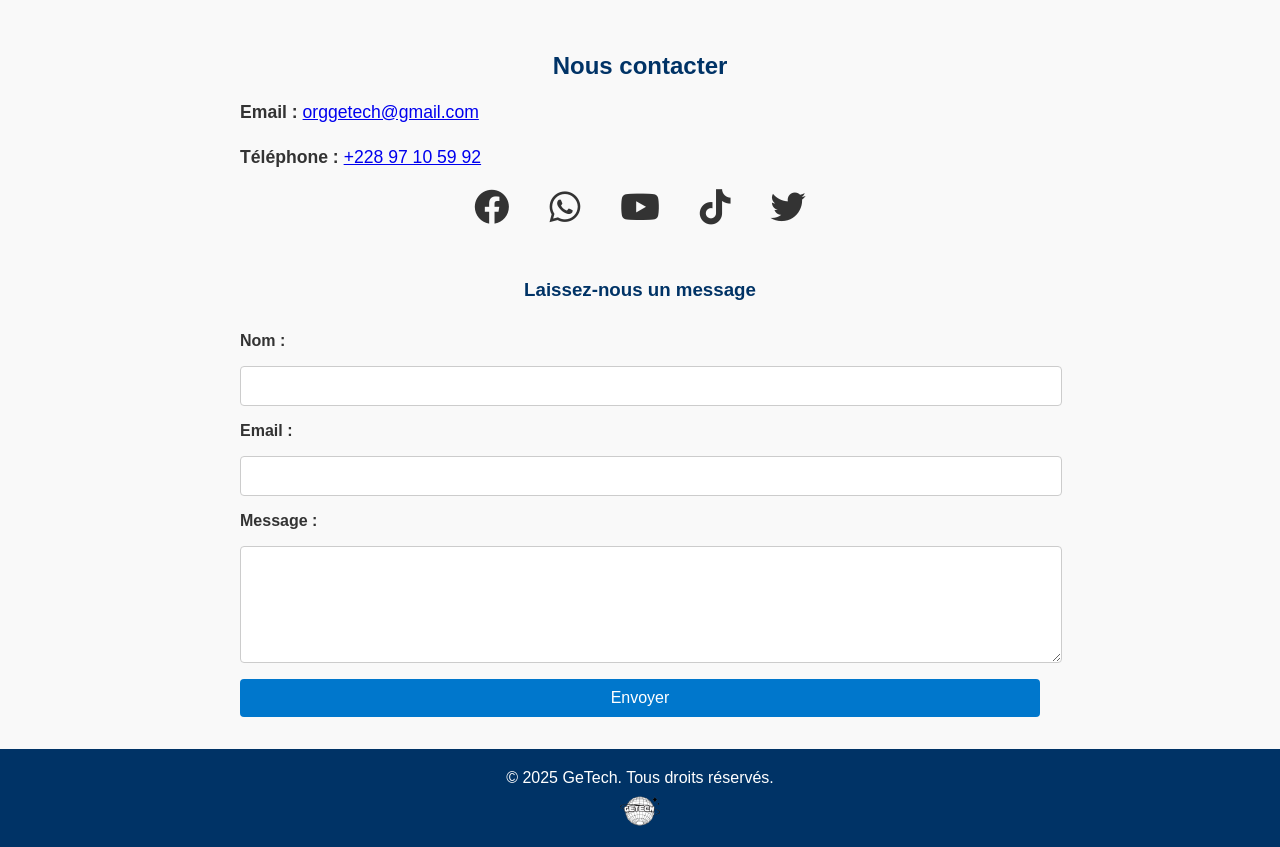
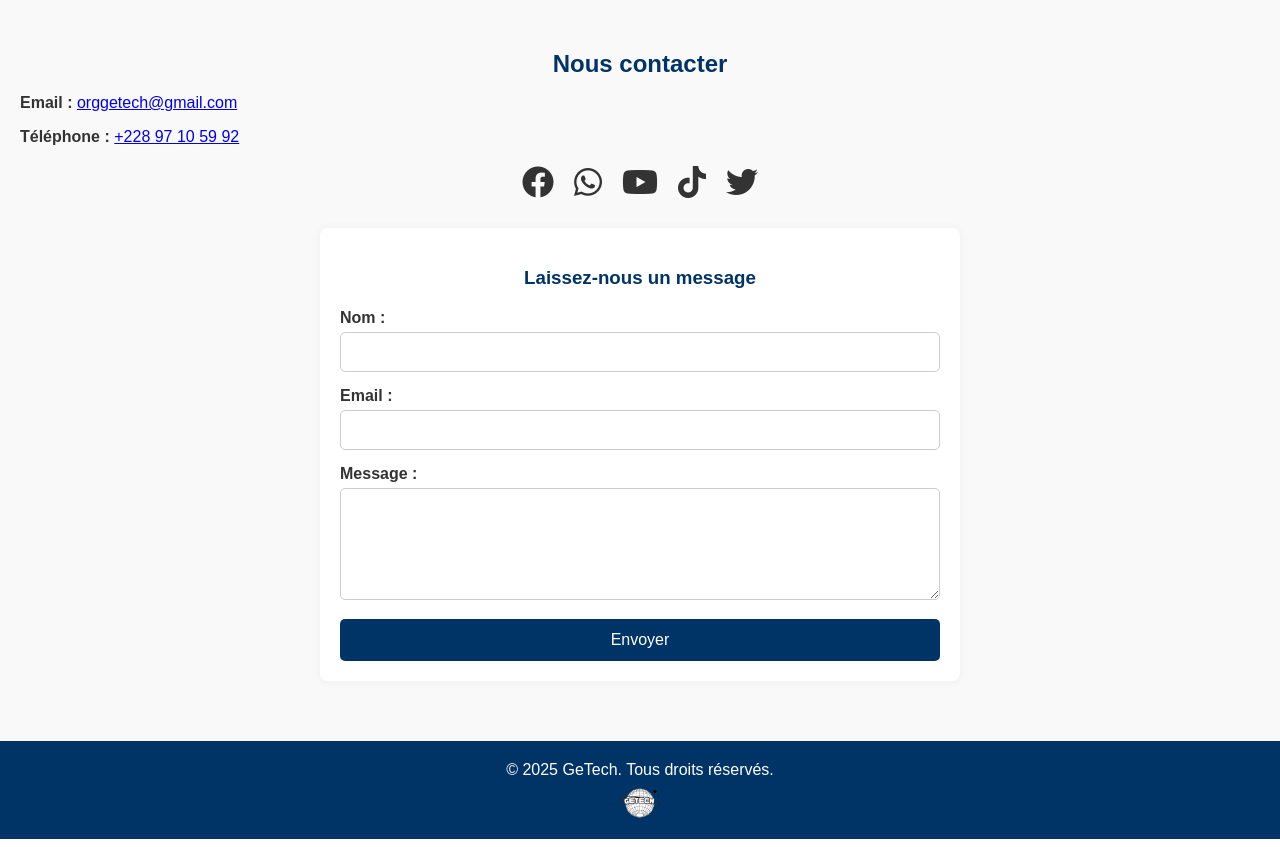
Before and after one commit to getech-team/getech, a PHP site: page /contacts.html in a window 1280 px wide. Shown: the part 108-955 px from the top of the page. Run offline with PHP 8.4, Linux system fonts and the light colour scheme.

Commit message:
Update styles.css

```diff
--- a/styles.css
+++ b/styles.css
@@ -144,62 +144,58 @@ footer p {
     }
 }
 
-        .contacts {
-            max-width: 800px;
-            margin: 0 auto;
-            padding: 2rem;
+/* Formulaire de contact */
+.contact-form {
+    max-width: 600px;
+    margin: 30px auto;
+    padding: 20px;
+    background-color: white;
+    border-radius: 8px;
+    box-shadow: 0 0 10px rgba(0, 0, 0, 0.05);
 }
 
-        .contacts h2 {
+.contact-form h3 {
     text-align: center;
-            margin-bottom: 1rem;
-        }
-
-        .contacts p, .contacts a {
-            font-size: 1.1rem;
-            line-height: 1.6;
-        }
-
-        .social-icons {
-            text-align: center;
-            margin: 1rem 0;
-        }
-
-        .social-icons a {
-            margin: 0 10px;
-            color: #333;
-        }
-
-        .contact-form {
-            display: flex;
-            flex-direction: column;
-            gap: 1rem;
-            margin-top: 2rem;
+    margin-bottom: 20px;
+    color: #003366;
 }
 
 .contact-form label {
+    display: block;
+    margin-bottom: 5px;
     font-weight: bold;
+    color: #333;
 }
 
 .contact-form input,
 .contact-form textarea {
+    width: 100%;
     padding: 10px;
+    margin-bottom: 15px;
     border: 1px solid #ccc;
-            border-radius: 4px;
-            font-size: 1rem;
-            width: 100%;
+    border-radius: 5px;
+    font-family: inherit;
+    font-size: 16px;
+    box-sizing: border-box;
+}
+
+.contact-form textarea {
+    resize: vertical;
 }
 
 .contact-form button {
-            padding: 10px;
-            background-color: #0077cc;
+    display: block;
+    width: 100%;
+    background-color: #003366;
     color: white;
     border: none;
-            border-radius: 4px;
-            font-size: 1rem;
+    padding: 12px;
+    font-size: 16px;
+    border-radius: 5px;
     cursor: pointer;
+    transition: background-color 0.3s ease;
 }
 
 .contact-form button:hover {
-            background-color: #005fa3;
+    background-color: #0055aa;
 }
```
Lines whose indentation alone changed are shown as unchanged.
